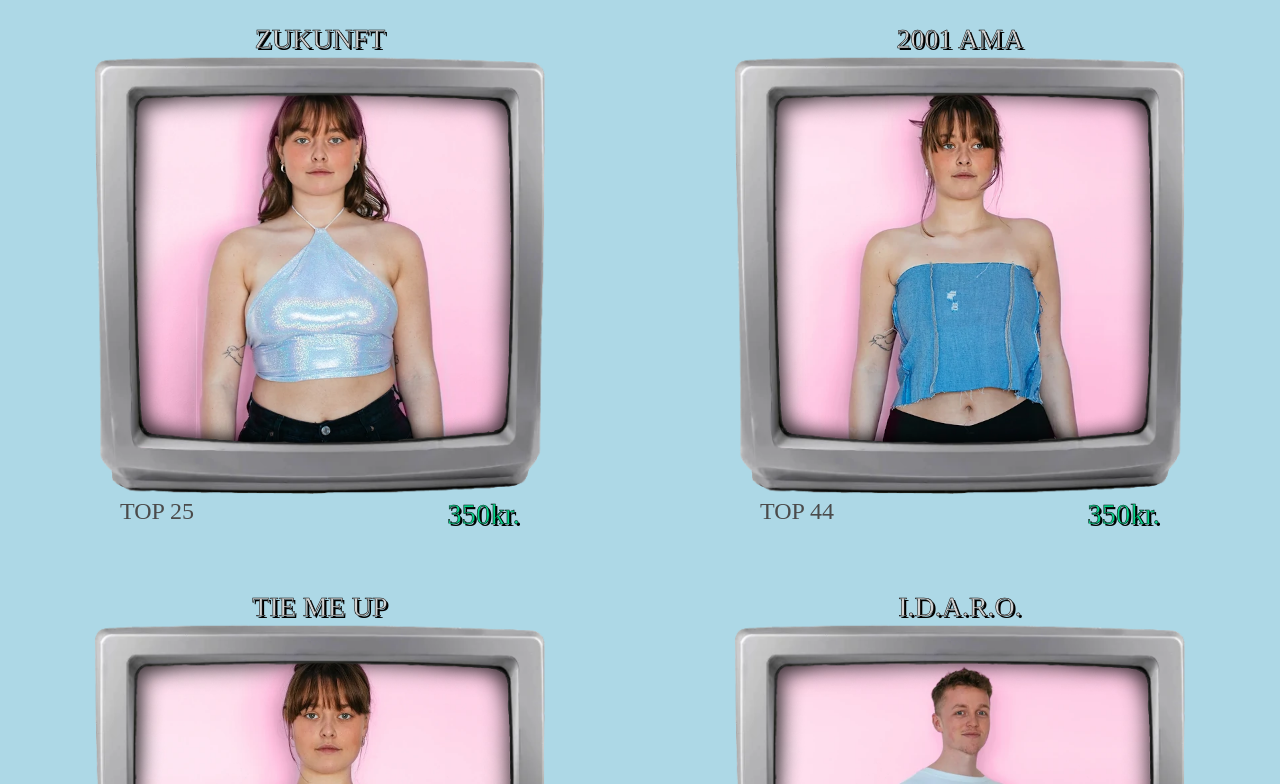
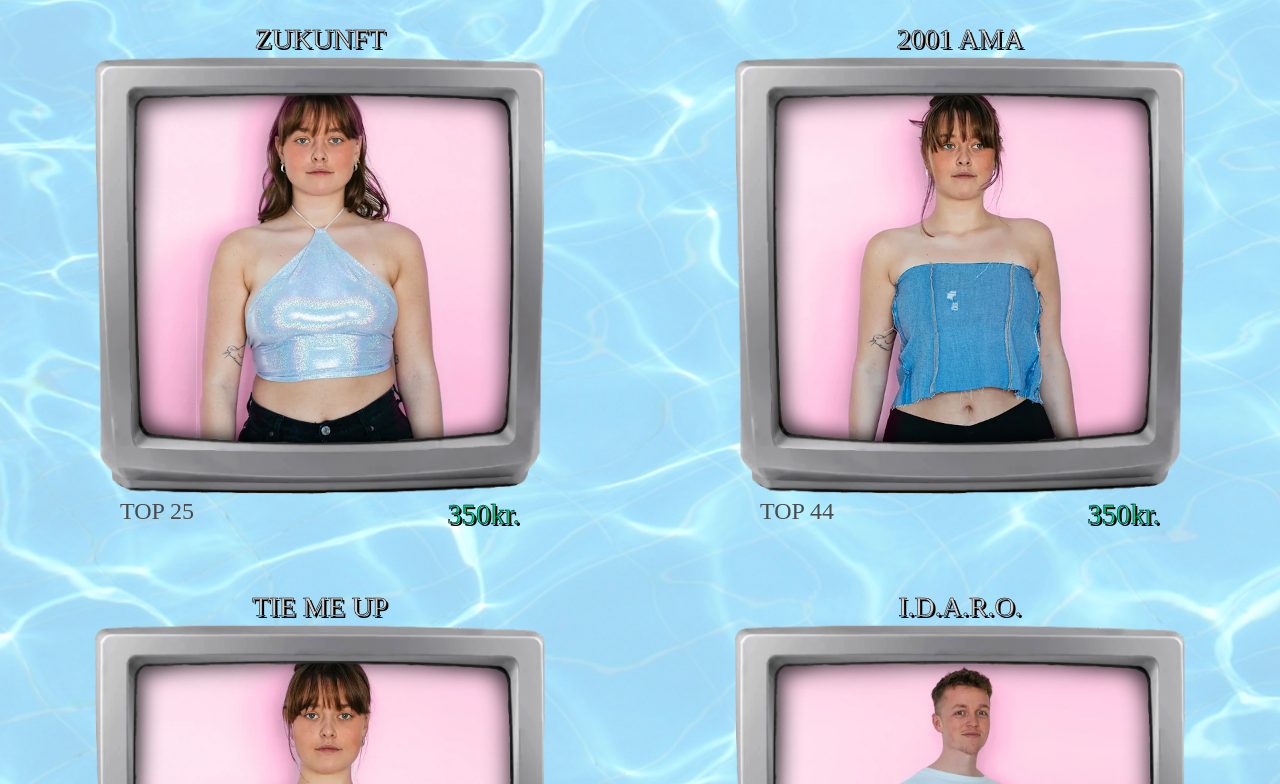
Before and after one commit to Hejjeghedderfuglekigger/post-aflevering-kode, a plain HTML site: page shop.html in a window 1280 px wide. Shown: the part 264-1048 px from the top of the page. Drawn offline with Linux system fonts and the light colour scheme; a web font is replaced by a local one.

Commit message:
baggrund

```diff
--- a/css/style.css
+++ b/css/style.css
@@ -5,7 +5,7 @@
 
 body {
   font-size: 20px;
-  background-color: lightblue;
+  background-image: url(../images/background.jpg);
   line-height: normal;
   color: #4b4b4b;
   font-family: "goldman";
```
